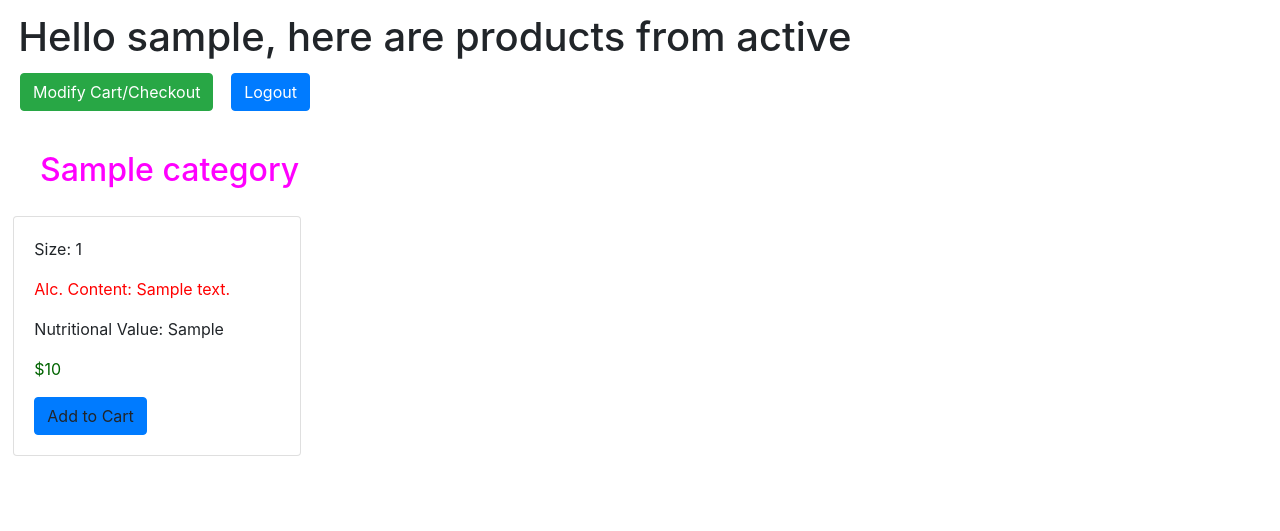
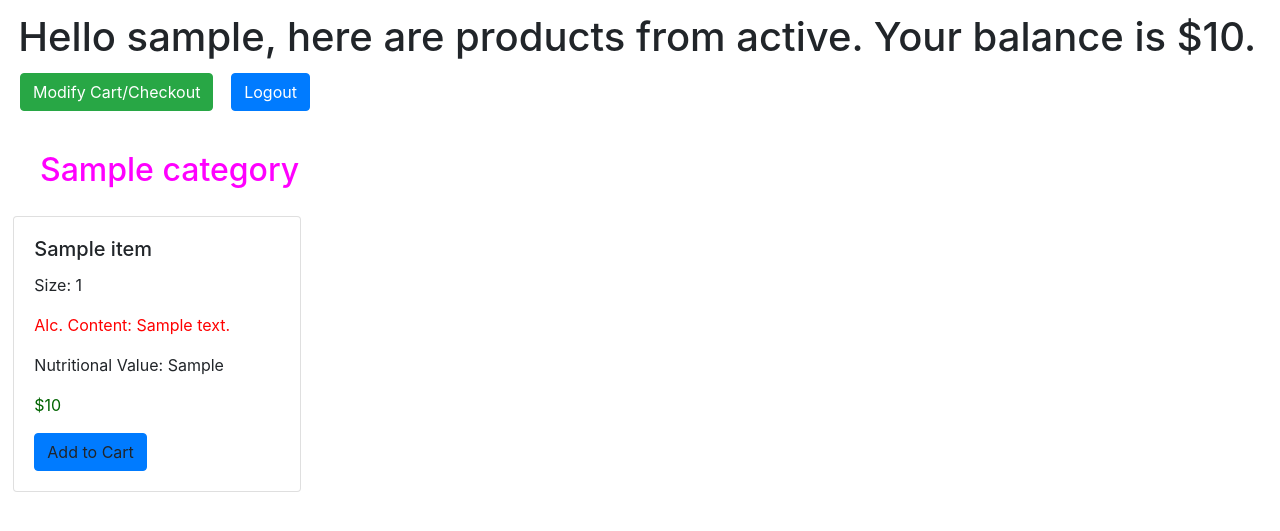
Before and after one commit to arushirai1/CS-425-Online-Grocery-Store-App, a Flask app: template templates/products.html in a window 1280 px wide. Shown: the top 531 px of the page. Run offline with Flask 2, Linux system fonts and the light colour scheme; the template is opened without the code that fills it: most values are stand-ins (such as "Sample title", 1, 10 or a date in 2020); some libraries are stand-ins or nearby versions.

Commit message:
Add balance to product page

```diff
--- a/app.py
+++ b/app.py
@@ -232,7 +232,8 @@ def view_products():
         return render_template('staff_product.html', username= username, rows = categories, product_types=product_types, state=session['state'], temp=_states, password=password)
 
     #pdb.set_trace()
-    return render_template('products.html', state=state, username=username, rows=categories)
+    balance = db_methods.get_balance(db, user_id)
+    return render_template('products.html', state=state, username=username, rows=categories, balance=balance[0])
 
 @app.route('/warehouse-view')
 def view_warehouse():
--- a/db_methods.py
+++ b/db_methods.py
@@ -173,6 +173,10 @@ def remove_stock(db, product_id, order_quantity):
     else:
         return False
 
+def get_balance(db, user_id):
+	sql_string = "select balance from customer where customer_id="+ str(user_id)+";"
+	return db.engine.execute(sql_string).fetchone()
+
 def fetch_capacity(db):
 	current_capacities = []
 	sql_string = "select warehouse_id, sum(quantity) from (select * from warehouse, product) as q natural left outer join stock group by warehouse_id ORDER BY warehouse_id;"
--- a/templates/products.html
+++ b/templates/products.html
@@ -26,13 +26,17 @@
         xhr.setRequestHeader('Content-Type', 'application/json');
         xhr.send();
     }
+
+    function logout() {
+        window.location.replace(window.location.origin+"/");
+    }
     </script>
     <h1 style="margin: 5px;">
-        Hello {{username}}, here are products from {{ state }}
+        Hello {{username}}, here are products from {{ state }}. Your balance is ${{balance}}.
     </h1>
     <div>
         <button name="cart" onclick="viewCart()" type="button" style="margin: 5pt; margin-bottom: 10pt;" class="btn btn-success">Modify Cart/Checkout</button>
-        <button name="logout" type="button" style="margin: 5pt; margin-bottom: 10pt;" class="btn btn-primary">Logout</button>
+        <button name="logout" onclick="logout()" type="button" style="margin: 5pt; margin-bottom: 10pt;" class="btn btn-primary">Logout</button>
     </div>
     {% for item in rows %}
     <h2 style="color:fuchsia; margin: 20pt">{{item.category}} </h2>
@@ -41,6 +45,7 @@
     <div class="card" style="width: 18rem;">
             <!-- <img class="card-img-top" src="..." alt="Card image cap"> -->
             <div class="card-body">
+                    <h5 class="card-title">{{item['name'].capitalize()}}</h5>
                     <p class="card-text">Size: {{item['size']}}</p>
                     {% if item['alcohol_content'] is not none %}
                     {% if item['alcohol_content'] != 0.00 %}
```
Also changed, not shown: templates/staff_product.html (+6 -5 lines).
